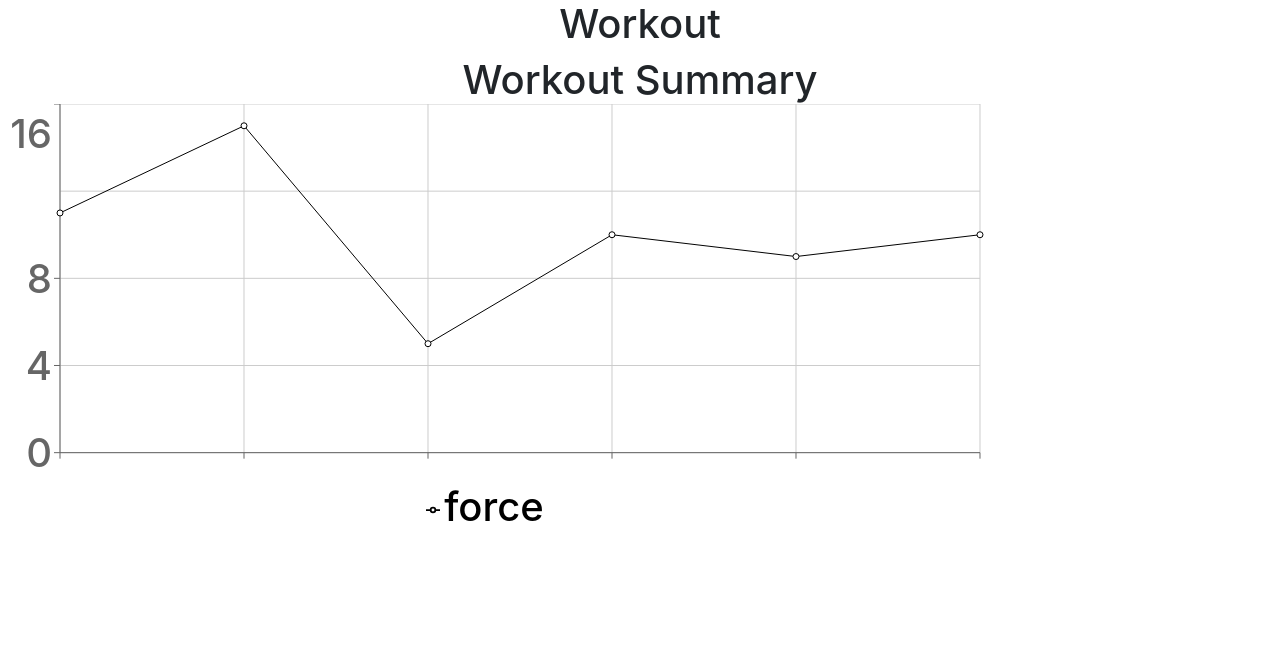
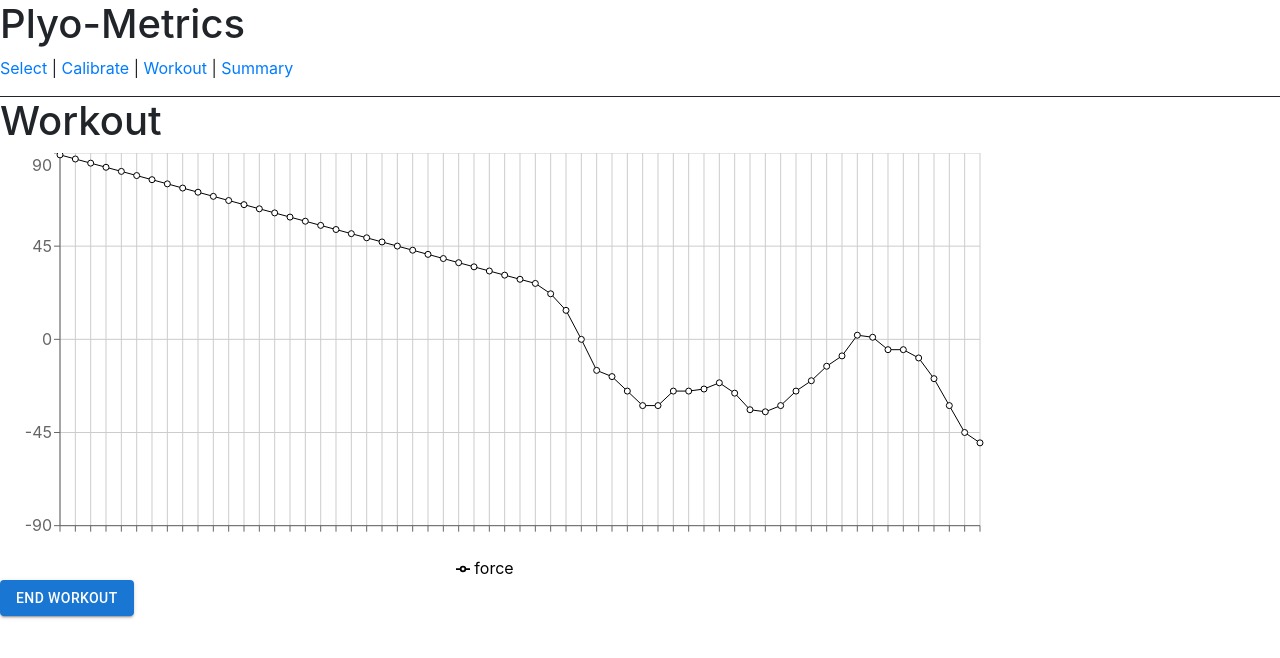
Before and after one commit to prashantRR1st/RightHandedMen, a React (Create React App) app in the folder user-interface/: page /workout in a window 1280 px wide. Shown: the top 658 px of the page. Built offline with nearby package versions, Linux system fonts and the light colour scheme.

Commit message:
navigation plus results data

```diff
--- a/user-interface/package.json
+++ b/user-interface/package.json
@@ -3,13 +3,16 @@
   "version": "0.1.0",
   "private": true,
   "dependencies": {
+    "@emotion/react": "^11.8.1",
+    "@emotion/styled": "^11.8.1",
+    "@mui/material": "^5.4.4",
     "@testing-library/jest-dom": "^5.16.2",
     "@testing-library/react": "^12.1.3",
     "@testing-library/user-event": "^13.5.0",
     "react": "^17.0.2",
     "react-dom": "^17.0.2",
     "react-router-dom": "^6.2.2",
-    "react-scripts": "5.0.0",
+    "react-scripts": "^5.0.0",
     "recharts": "^2.1.9",
     "web-vitals": "^2.1.4"
   },
--- a/user-interface/src/App.js
+++ b/user-interface/src/App.js
@@ -1,10 +1,11 @@
 import './App.css';
-import WorkoutScreen from './Components/WorkoutScreen';
+import { Link } from "react-router-dom";
+import StartScreen from './Components/StartScreen';
 
 function App(){
   return(
     <div className="App">
-      <WorkoutScreen></WorkoutScreen>
+      <StartScreen></StartScreen>
     </div>
   );
 }
--- a/user-interface/src/Components/CalibrationScreen.js
+++ b/user-interface/src/Components/CalibrationScreen.js
@@ -1,9 +1,18 @@
 import React from "react";
+import Header from "./Header";
+import { Link } from "react-router-dom";
+import Button from '@mui/material/Button';
 
-export default function ExitScreen() {
+export default function CalibrationScreen() {
     return(
         <div>
+            <Header></Header>
             <h1>Calibration</h1>
+            <Link to="/workout">
+                <Button variant="contained">
+                    <span>Begin Workout</span>
+                </Button>
+            </Link>
         </div>
     );
 };
--- a/user-interface/src/Components/ExitScreen.js
+++ b/user-interface/src/Components/ExitScreen.js
@@ -1,8 +1,11 @@
 import React from "react";
+import Header from "./Header";
+import Button from '@mui/material/Button';
 
 export default function ExitScreen() {
     return(
         <div>
+            <Header></Header>
             <h1>Workout Summary</h1>
         </div>
     );
--- /dev/null
+++ b/user-interface/src/Components/Header.js
@@ -0,0 +1,21 @@
+import React from "react";
+import { Link } from "react-router-dom";
+
+export default function Header() {
+    return(
+        <div>
+            <h1> Plyo-Metrics </h1>
+            <nav
+                style={{
+                borderBottom: "solid 1px",
+                paddingBottom: "1rem",
+                }}
+            >
+                <Link to="/select">Select</Link> |{" "}
+                <Link to="/calibrate">Calibrate</Link> |{" "}
+                <Link to="/workout">Workout</Link> |{" "}
+                <Link to="/summary">Summary</Link>
+            </nav>
+        </div>
+    );
+};
--- a/user-interface/src/Components/StartScreen.js
+++ b/user-interface/src/Components/StartScreen.js
@@ -1,9 +1,18 @@
 import React from "react";
+import { Link } from "react-router-dom";
+import Header from "./Header";
+import Button from '@mui/material/Button';
 
-export default function ExitScreen() {
+export default function StartScreen() {
     return(
         <div>
+            <Header></Header>
             <h1>Welcome to Plyo-Metrics</h1>
+            <Link to="/calibrate">
+                <Button variant="contained">
+                    <span>Begin Calibration</span>
+                </Button>
+            </Link>
         </div>
     );
 };
--- a/user-interface/src/Components/WorkoutChart.js
+++ b/user-interface/src/Components/WorkoutChart.js
@@ -8,22 +8,38 @@ import {
     YAxis,
     CartesianGrid
 } from 'recharts';
+import results from "../result.json"
+
+function  getResultsData() {
+    let displayData = [];
+
+    results.forEach((element, index) => {
+        displayData.push(
+            {
+                time: index,
+                force: element
+            }
+        )
+    })
+    console.log(displayData);
+    return(displayData);
+}
 
 export default class WorkoutChart extends Component{
     // time-force data
-    data = [
-        {time: 1, force: 11,},
-        {time: 2, force: 15,},
-        {time: 3, force: 5,},
-        {time: 4, force: 10,},
-        {time: 5, force: 9,},
-        {time: 6,force: 10,},
-    ];
+    // data = [
+    //     {time: 1, force: 11,},
+    //     {time: 2, force: 15,},
+    //     {time: 3, force: 5,},
+    //     {time: 4, force: 10,},
+    //     {time: 5, force: 9,},
+    //     {time: 6,force: 10,},
+    // ];
 
+    data = getResultsData();
     render(){
         return(
-            <h1 className="text-heading">Workout Summary
-                {/* graph code */}
+            <div>
                 <ResponsiveContainer width="100%" aspect={3}>
                     <LineChart data={this.data} margin={{ right: 300 }}>
                         <CartesianGrid />
@@ -35,7 +51,8 @@ export default class WorkoutChart extends Component{
                             stroke="black" activeDot={{ r: 8 }} />
                     </LineChart>
                 </ResponsiveContainer>
-            </h1>
+
+            </div>
         );
     }
 };
--- a/user-interface/src/Components/WorkoutScreen.js
+++ b/user-interface/src/Components/WorkoutScreen.js
@@ -1,11 +1,20 @@
 import React from "react";
+import Header from "./Header";
 import WorkoutChart from "./WorkoutChart";
+import { Link } from "react-router-dom";
+import Button from '@mui/material/Button';
 
-export default function ExitScreen() {
+export default function WorkoutScreen() {
     return(
         <div>
+            <Header></Header>
             <h1>Workout</h1>
             <WorkoutChart></WorkoutChart>
+            <Link to="/summary">
+                <Button variant="contained">
+                    <span>End Workout</span>
+                </Button>
+            </Link>
         </div>
     );
 };
--- a/user-interface/src/index.js
+++ b/user-interface/src/index.js
@@ -1,17 +1,36 @@
 import React from 'react';
-import ReactDOM from 'react-dom';
+import { render } from 'react-dom';
+import {
+  BrowserRouter,
+  Routes,
+  Route,
+} from "react-router-dom";
 import './index.css';
 import App from './App';
-import reportWebVitals from './reportWebVitals';
 
-ReactDOM.render(
-  <React.StrictMode>
-    <App />
-  </React.StrictMode>,
-  document.getElementById('root')
+import StartScreen from "./Components/StartScreen"
+import CalibrationScreen from "./Components/CalibrationScreen"
+import WorkoutScreen from "./Components/WorkoutScreen"
+import ExitScreen from "./Components/ExitScreen"
+
+// import reportWebVitals from './reportWebVitals';
+
+const rootElement = document.getElementById("root");
+
+render(
+  <BrowserRouter>
+    <Routes>
+      <Route path="/" element={<App />} />
+      <Route path="select" element={<StartScreen />} />
+      <Route path="calibrate" element={<CalibrationScreen />} />
+      <Route path="workout" element={<WorkoutScreen />} />
+      <Route path="summary" element={<ExitScreen />} />
+    </Routes>
+  </BrowserRouter>,
+  rootElement
 );
 
 // If you want to start measuring performance in your app, pass a function
 // to log results (for example: reportWebVitals(console.log))
 // or send to an analytics endpoint. Learn more: https://bit.ly/CRA-vitals
-reportWebVitals();
+// reportWebVitals();
--- /dev/null
+++ b/user-interface/src/result.json
@@ -0,0 +1,63 @@
+[
+    89.093091766092,
+    87.0961184355894,
+    85.09885091337637,
+    83.10741122734622,
+    81.11538461538446,
+    79.10528254623134,
+    77.10683760683746,
+    75.09149845292457,
+    73.07137070044917,
+    71.05736799469759,
+    69.05921343349526,
+    67.05582560023558,
+    65.05243776697591,
+    63.04904993371623,
+    61.05915285451191,
+    59.04227426719688,
+    57.04308757457459,
+    55.03955218384027,
+    53.04383057090235,
+    51.036240424278105,
+    49.04700854700851,
+    47.03926913725776,
+    45.045099484156204,
+    43.0437025572997,
+    41.03596168017685,
+    39.01989096802709,
+    37.01591277442167,
+    35.01193458081625,
+    33.00552486187845,
+    31.001694290976054,
+    29.0,
+    27.0,
+    22.0,
+    14.0,
+    0.0,
+    -15.0,
+    -18.0,
+    -25.0,
+    -32.0,
+    -32.0,
+    -25.0,
+    -25.0,
+    -24.0,
+    -21.0,
+    -26.0,
+    -34.0,
+    -35.0,
+    -32.0,
+    -25.0,
+    -20.0,
+    -13.0,
+    -8.0,
+    2.0,
+    1.0,
+    -5.0,
+    -5.0,
+    -9.0,
+    -19.0,
+    -32.0,
+    -45.0,
+    -50.0
+]
```
Also changed, not shown: 1 other file (tests, documents, lock files or other folders).
